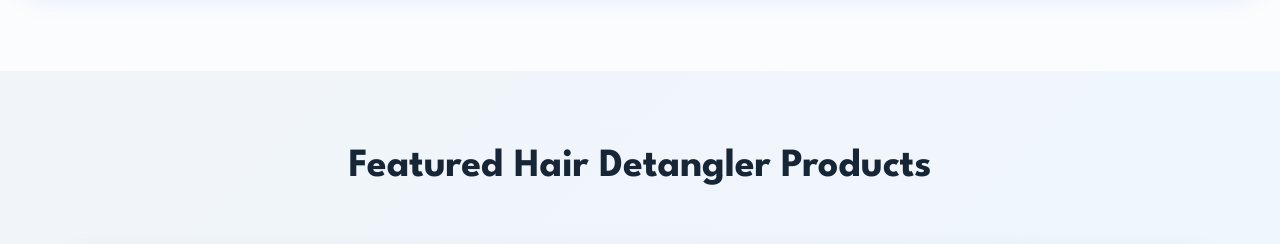
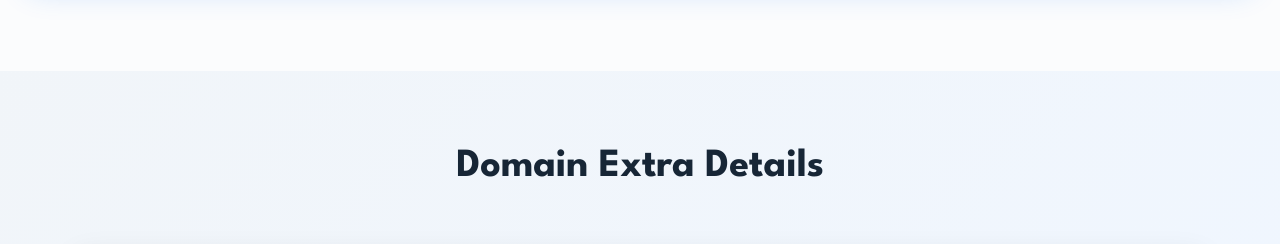
Before and after one commit to Prakhar237/TanglesGone, a plain HTML site: page index.html in a window 1280 px wide. Shown: the part 3180-3424 px from the top of the page. Drawn offline with nearby package versions, Linux system fonts and the light colour scheme; grey boxes are pictures that could not be loaded.

Commit message:
Update image scroller: change title to 'Domain Extra Details' and update images

```diff
--- a/index.html
+++ b/index.html
@@ -169,20 +169,20 @@
         <!-- Image Scroller Section -->
         <section class="image-scroller-section">
             <div class="scroller-container">
-                <h2 class="scroller-title">Featured Hair Detangler Products</h2>
+                <h2 class="scroller-title">Domain Extra Details</h2>
                 <div class="image-scroller">
                     <div class="scroller-track">
                         <div class="scroller-item">
-                            <img src="https://ibb.co/yBBMSMqZ" alt="Hair Detangler Product 1" class="scroller-image">
+                            <img src="https://i.ibb.co/844RcR9f/bps-3.png" alt="Domain Extra Details 1" class="scroller-image">
                         </div>
                         <div class="scroller-item">
-                            <img src="https://ibb.co/MxMyJ70M" alt="Hair Detangler Product 2" class="scroller-image">
+                            <img src="https://i.ibb.co/jPg9jDXg/bps-2.png" alt="Domain Extra Details 2" class="scroller-image">
                         </div>
                         <div class="scroller-item">
-                            <img src="https://ibb.co/yBBMSMqZ" alt="Hair Detangler Product 1" class="scroller-image">
+                            <img src="https://i.ibb.co/844RcR9f/bps-3.png" alt="Domain Extra Details 1" class="scroller-image">
                         </div>
                         <div class="scroller-item">
-                            <img src="https://ibb.co/MxMyJ70M" alt="Hair Detangler Product 2" class="scroller-image">
+                            <img src="https://i.ibb.co/jPg9jDXg/bps-2.png" alt="Domain Extra Details 2" class="scroller-image">
                         </div>
                     </div>
                 </div>
```
